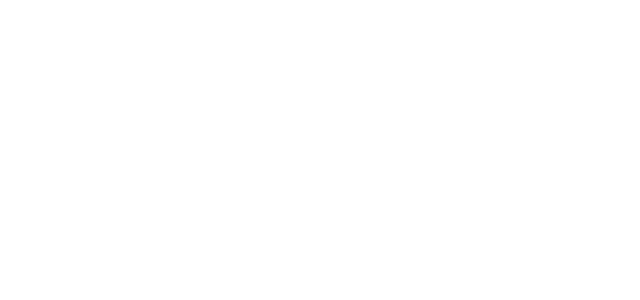
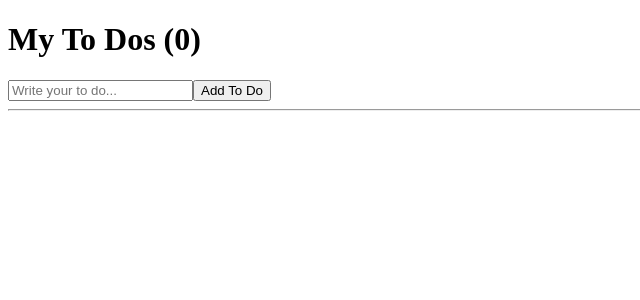
Before and after one commit to HDGTHEK/ReactJSStudy, a React (Create React App) app in the folder second_step/: page / in a window 1280 px wide. Shown: the top 300 px of the page, without its empty margins (0-640 px from the left). Built offline with nearby package versions, Linux system fonts and the light colour scheme.

Commit message:
toDoListFinished

```diff
--- a/second_step/src/App.js
+++ b/second_step/src/App.js
@@ -1,6 +1,37 @@
 import { useState, useEffect } from "react";
 function App() {
-  return <div></div>;
+  const [toDo, setToDo] = useState("");
+  const [toDos, setToDos] = useState([]);
+  const onChange = (event) => setToDo(event.target.value);
+  const onSubmit = (event) => {
+    event.preventDefault();
+    if (toDo === "") {
+      return;
+    }
+    setToDos((currentArray) => [toDo, ...currentArray]); // ...하면서 배열안에 element 수정가능
+    setToDo(""); // We don't modify the state directly, use functions!
+  };
+
+  return (
+    <div>
+      <h1>My To Dos ({toDos.length}) </h1>
+      <form onSubmit={onSubmit}>
+        <input
+          onChange={onChange}
+          value={toDo}
+          type="text"
+          placeholder="Write your to do..."
+        />
+        <button>Add To Do</button>
+      </form>
+      <hr />
+      <ul>
+        {toDos.map((item, index) => (
+          <li key={index}>{item}</li>
+        ))}
+      </ul>
+    </div>
+  );
 }
 
 export default App;
```
